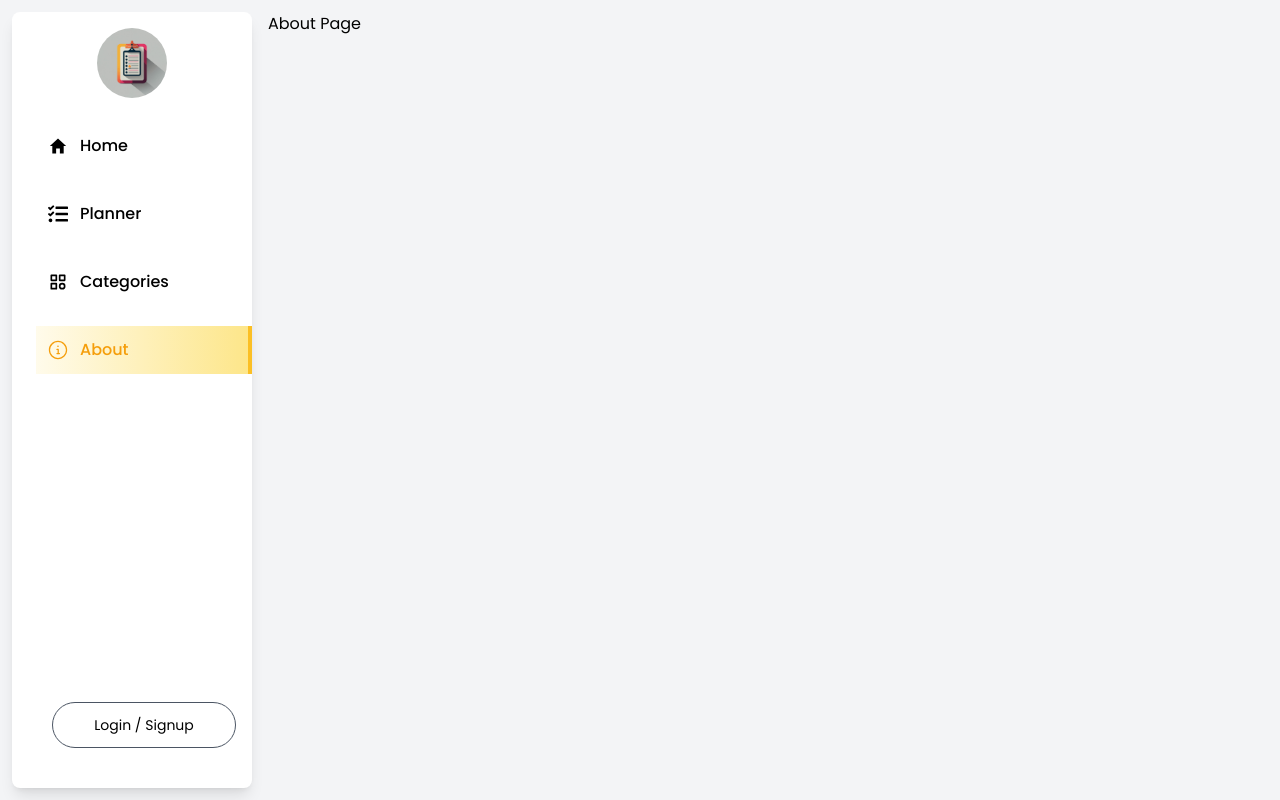
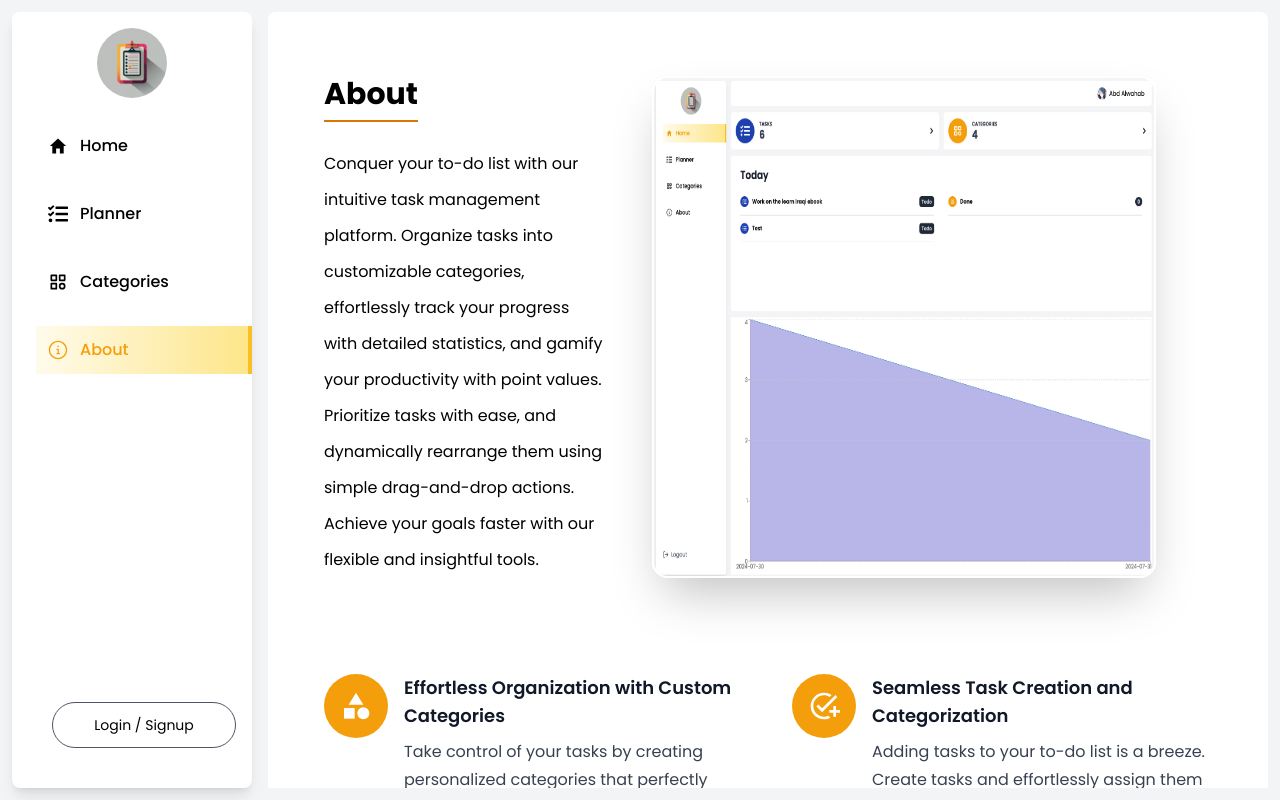
Before and after one commit to Abd-Alwahab/taskmasters-app, a Next.js app: page /about in a window 1280 px wide. Built offline with nearby package versions, Linux system fonts and the light colour scheme; no server answers.

Commit message:
Adding the about page

```diff
--- a/app/about/page.tsx
+++ b/app/about/page.tsx
@@ -1,5 +1,105 @@
+import Image from 'next/image'
+import { ComponentType } from 'react'
+import {
+  MdCategory,
+  MdAddTask,
+  MdAnalytics,
+  MdStar,
+  MdLowPriority,
+  MdDragIndicator,
+} from 'react-icons/md'
+import AboutImage from '@/public/about-001.png'
+
+interface Feature {
+  title: string
+  description: string
+  icon: ComponentType<{ fontSize: number; color: string }> // Type for React components
+}
+
+const features: Feature[] = [
+  {
+    title: 'Effortless Organization with Custom Categories',
+    description:
+      'Take control of your tasks by creating personalized categories that perfectly match your workflow. Need to adjust your categories on the fly? No problem! Simply drag and drop them to reorder, ensuring your most important tasks are always front and center.',
+    icon: MdCategory,
+  },
+  {
+    title: 'Seamless Task Creation and Categorization',
+    description:
+      'Adding tasks to your to-do list is a breeze. Create tasks and effortlessly assign them to the relevant categories, keeping your workload organized and focused.',
+    icon: MdAddTask,
+  },
+  {
+    title: 'Data-Driven Insights for Optimal Performance',
+    description:
+      'Make informed decisions with our comprehensive task and category statistics. Gain valuable insights into your productivity patterns, allowing you to identify areas for improvement and celebrate your achievements.',
+    icon: MdAnalytics,
+  },
+  {
+    title: 'Gamified Motivation with Task Points',
+    description:
+      'Inject a bit of fun into your productivity journey. Assign point values to each task, turning your to-do list into a rewarding game where you can track your progress and strive for higher scores.',
+    icon: MdStar,
+  },
+  {
+    title: 'Prioritize with Precision',
+    description:
+      "Not all tasks are created equal. That's why we offer customizable priority levels (low, medium, high) for each task. Easily identify what needs immediate attention and what can wait, ensuring you're always working on what matters most.",
+    icon: MdLowPriority,
+  },
+  {
+    title: 'Instant Re-Categorization with Drag-and-Drop',
+    description:
+      "Changed your mind about where a task belongs? No worries! Simply drag the task from one category column to another, and it'll instantly update. This flexible feature keeps your task management dynamic and adaptable.",
+    icon: MdDragIndicator,
+  },
+]
+
 const About = () => {
-  return <div>About Page</div>
+  return (
+    <div className="flex h-full flex-col justify-between gap-12 rounded-lg bg-white px-14 py-16">
+      <div className="grid grid-cols-[1fr_35rem] gap-12">
+        <div className="">
+          <h1 className="mb-6 w-fit border-b-2 border-amber-600 pb-2 text-3xl font-bold">
+            About
+          </h1>
+          <p className="text-base leading-9">
+            Conquer your to-do list with our intuitive task management platform.
+            Organize tasks into customizable categories, effortlessly track your
+            progress with detailed statistics, and gamify your productivity with
+            point values. Prioritize tasks with ease, and dynamically rearrange
+            them using simple drag-and-drop actions. Achieve your goals faster
+            with our flexible and insightful tools.
+          </p>
+        </div>
+
+        <div className="relative flex w-fit justify-end overflow-hidden rounded-2xl border-2 border-white shadow-2xl">
+          <Image src={AboutImage} alt="about" width={500} height={500} />
+        </div>
+      </div>
+
+      <div className="mt-12 grid grid-cols-2 gap-12">
+        {features.map((feature) => (
+          <div key={feature.title} className="mx-auto w-full">
+            <div className="grid grid-cols-[auto_1fr] gap-4">
+              <div className="flex size-16 items-center justify-center rounded-full bg-amber-500">
+                <feature.icon fontSize={32} color="white" />
+              </div>
+
+              <div className="flex flex-col gap-2">
+                <span className="text-lg font-semibold text-gray-900">
+                  {feature.title}
+                </span>
+                <span className="text-base leading-7 text-gray-700">
+                  {feature.description}
+                </span>
+              </div>
+            </div>
+          </div>
+        ))}
+      </div>
+    </div>
+  )
 }
 
 export default About
```
Also changed, not shown: public/about-001.png (added).
